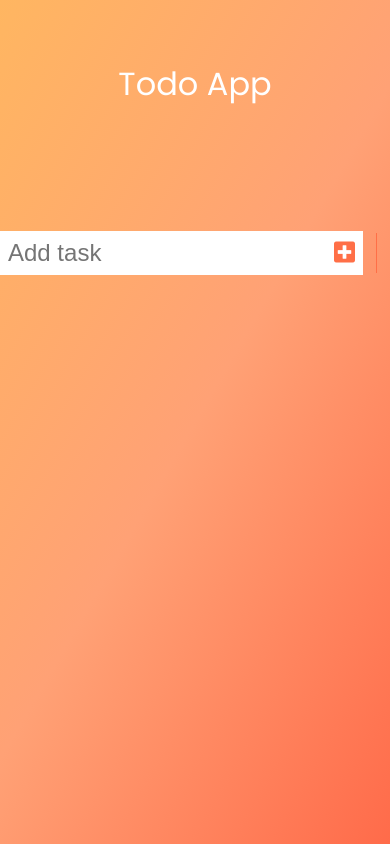
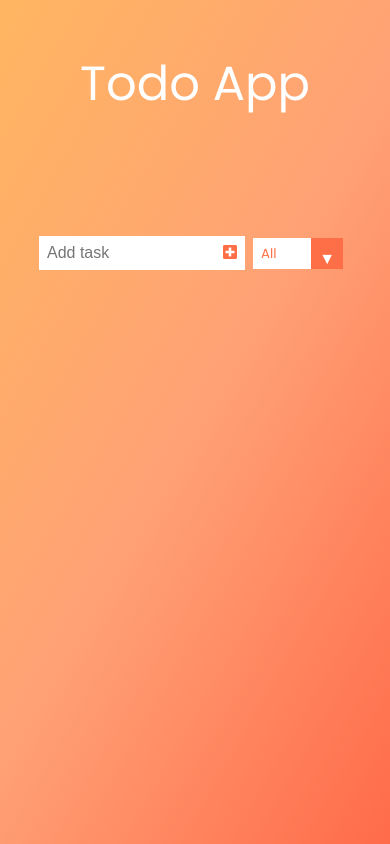
Before and after one commit to ddVital/Todo-app, a React (Create React App) app: page / in a window 390 px wide. Built offline with nearby package versions, Linux system fonts and the light colour scheme.

Commit message:
responsive

```diff
--- a/src/App.css
+++ b/src/App.css
@@ -26,6 +26,12 @@ form {
   align-items: center;
 }
 
+.add-new {
+  margin: auto;
+  text-align: center;
+  width: 50%;
+}
+
 form input,
 form button {
   padding: 0.5rem;
@@ -46,10 +52,6 @@ form button:hover {
   color: white;
 }
 
-.todo-container {
-
-}
-
 .todo {
   background-color: #fff;
   margin: 1rem auto;
@@ -62,7 +64,7 @@ form button:hover {
 }
 
 .todo li {
-  font-size: 1.1rem;
+  font-size: 1rem;
   width: 95%;
 }
 
@@ -95,7 +97,7 @@ select {
 
 /* Custom Select */
 .select {
-  margin: .8rem;
+  margin: .5rem;
   position: relative;
   overflow: hidden;
 }
@@ -104,7 +106,7 @@ select {
   color: #ff6f47;
   font-family: "Poppins", sans-serif;
   cursor: pointer;
-  width: 15rem;
+  width: 10rem;
 }
 
 .filter-todo {
@@ -122,3 +124,40 @@ select {
   cursor: pointer;
   pointer-events: none;
 }
+
+@media only screen and (max-width: 600px) {
+  header {font-size: 3rem;}
+
+  header,
+  form {
+    min-height: 20vh;
+
+  }
+
+  .add-new {
+    margin: auto;
+    width: 80%;
+  }
+
+  form input {width: 10rem;}
+
+  form input,
+  form button {
+    padding: 0.5rem;
+    font-size: 1rem;
+  }
+
+  .todo {width: 80%;}
+
+  /*CUSTOM SELECTOR */
+  select {
+    width: 9rem;
+    background-color: #fff;
+  }
+
+  .filter-todo {padding: .5rem;}
+
+  /* Arrow */
+  .select::after {padding: .5rem;}
+
+}
--- a/src/App.js
+++ b/src/App.js
@@ -53,7 +53,9 @@ function App() {
       <header className="App-header">
         Todo App
       </header>
-      <Form todos={todos} setTodos={setTodos} inputText={inputText} setInputText={setInputText} setStatus={setStatus} />
+      <div className="add-new">
+        <Form todos={todos} setTodos={setTodos} inputText={inputText} setInputText={setInputText} setStatus={setStatus} />
+      </div>
       <TodoList todos={filteredTodos} setTodos={setTodos} />
     </div>
   );
```
Also changed, not shown: 1 other file (tests, documents, lock files or other folders).
